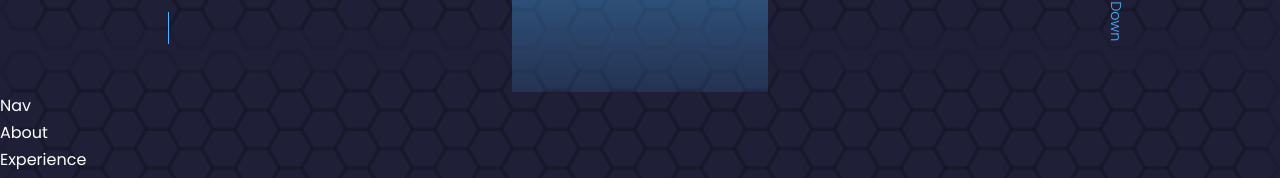
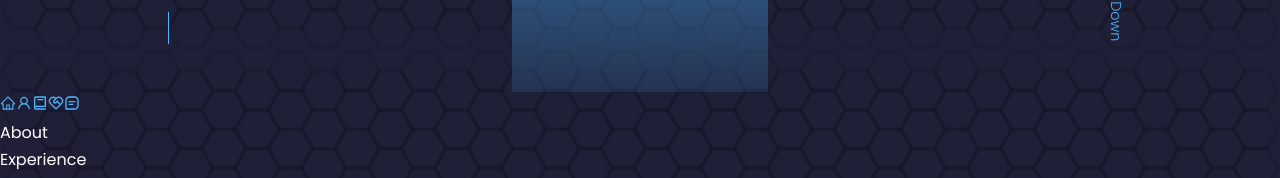
Before and after one commit to chukwuemeka1234/portfolio-victor, a React (Create React App) app: page / in a window 1280 px wide. Shown: the part 708-886 px from the top of the page. Built offline with nearby package versions, Linux system fonts and the light colour scheme.

Commit message:
Add the icons for nav

```diff
--- a/src/components/nav/Nav.jsx
+++ b/src/components/nav/Nav.jsx
@@ -1,9 +1,20 @@
 import React from 'react';
 import './nav.css';
+import {AiOutlineHome} from 'react-icons/ai';
+import {AiOutlineUser} from 'react-icons/ai';
+import {BiBook} from 'react-icons/bi';
+import {RiServiceLine} from 'react-icons/ri';
+import {BiMessageSquareDetail} from 'react-icons/bi';
 
 const Nav = () => {
   return (
-    <div>Nav</div>
+    <nav>
+      <a href="#"><AiOutlineHome/></a>
+      <a href="#about"><AiOutlineUser/></a>
+      <a href="#experience"><BiBook/></a>
+      <a href="#services"><RiServiceLine/></a>
+      <a href="#contact"><BiMessageSquareDetail/></a>
+    </nav>
   )
 }
 
```
